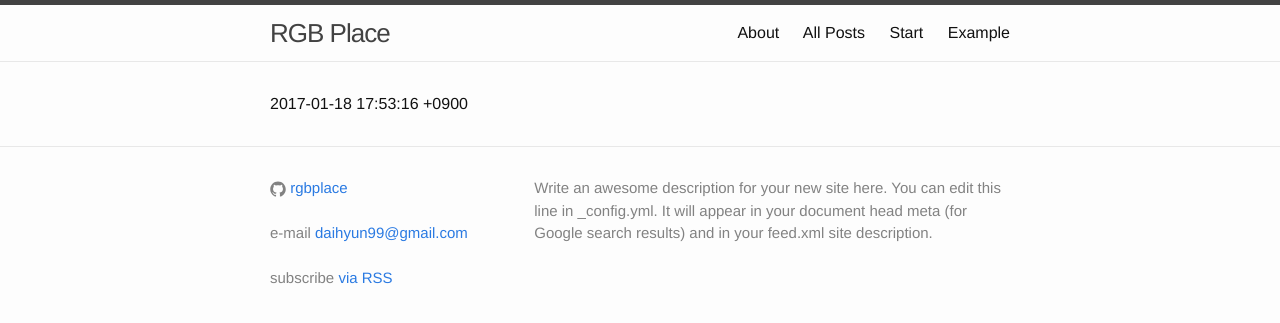
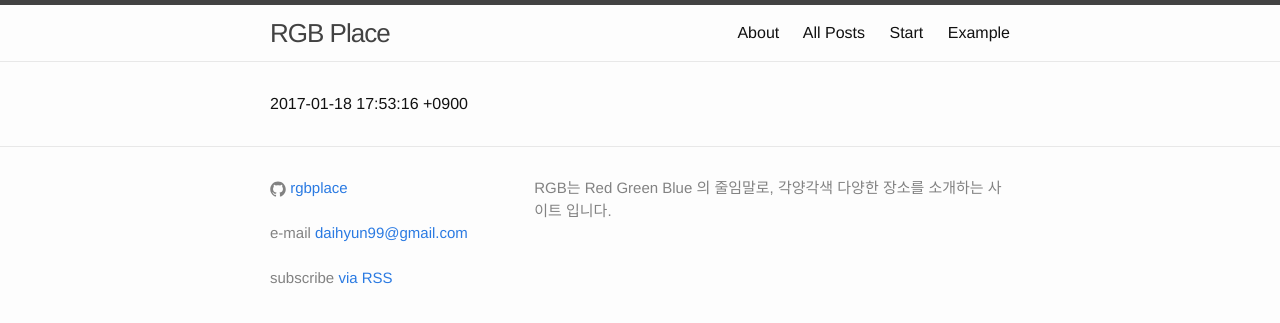
Before and after one commit to 6lueparr0t/about-rgbplace, a Jekyll site: the page built from index.md, in a window 1280 px wide. Shown: the top 323 px of the page. Built offline with Jekyll 4.4.1, drawn with Linux system fonts in a browser that asks for light colours.

Commit message:
auto commit 2017-01-19 02:34:07

```diff
--- a/_config.yml
+++ b/_config.yml
@@ -16,9 +16,8 @@
 title: RGB Place
 email: daihyun99@gmail.com
 description: > # this means to ignore newlines until "baseurl:"
-  Write an awesome description for your new site here. You can edit this
-  line in _config.yml. It will appear in your document head meta (for
-  Google search results) and in your feed.xml site description.
+  RGB는 Red Green Blue 의 줄임말로,
+  각양각색 다양한 장소를 소개하는 사이트 입니다.
 baseurl: "" # the subpath of your site, e.g. /blog
 url: "" # the base hostname & protocol for your site, e.g. http://example.com
 
```
